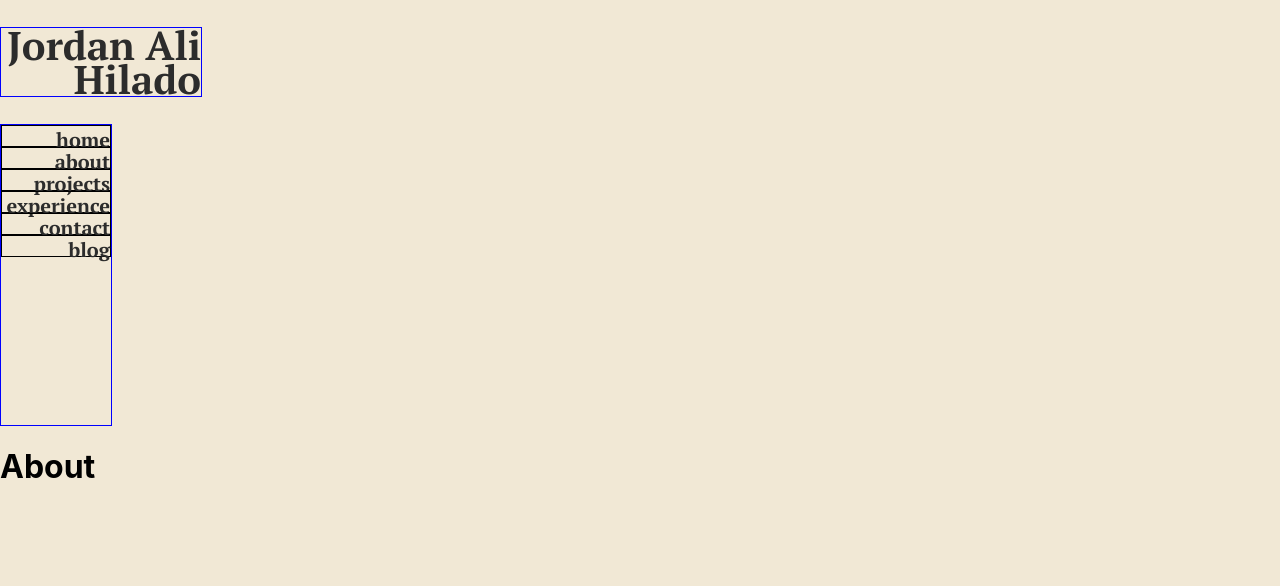
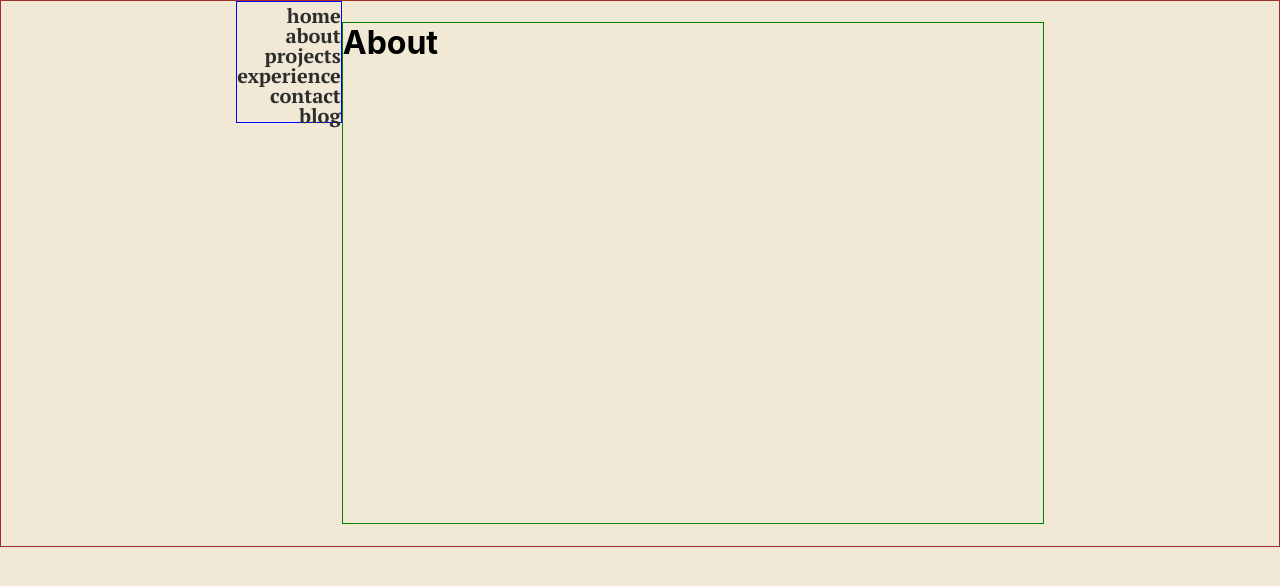
Before and after one commit to jordanhilado/portfolio-website, a React (Create React App) app: page /about in a window 1280 px wide. Shown: the top 586 px of the page. Built offline with nearby package versions, Linux system fonts and the light colour scheme.

Commit message:
Flexbox progress

```diff
--- a/src/App.css
+++ b/src/App.css
@@ -1,51 +1,61 @@
-.App {
-  display: flex;
-  justify-content: center;
-  flex-direction: column;
-}
 body {
   background-color: #F1E8D5;
 }
 
+.App {
+  display: flex;
+  align-items: center;
+  justify-content: center;
+  flex-wrap: wrap;
+
+  border: 1px solid brown;
+}
 .nav-bar {
-  height: 300px;
-  width: 110px;
   display: flex;
   flex-direction: column;
-  text-align: right;
+  align-self: flex-start;
+
+  /* height: 500px; */
+  border: 1px solid blue;
 }
+.content {
+
+  width: 700px;
+  height: 500px;
+  border: 1px solid green;
+}
+
+.name {
+  align-self: flex-start;
+
+  color: #2C2C2C;
+  font-size: 40px;
+  border: 1px solid violet;
+  font-family: 'PT Serif', serif;
+}
+.moving-text {
+  font-family: 'Poppins', sans-serif;
+  height: 40px;
+  line-height: 200%;
+  width: 220px;
+  color: #4B4B4B;
+}
+
+
+
+
+
 .nav-child {
   font-family: 'PT Serif', serif;
+  text-align: right;
   color: white;
   font-size: 20px;
   color: #2C2C2C;
-  border: 1px solid black;
-  max-width: 110px;
+  /* border: 1px solid black; */
   height: 20px;
   text-decoration: none;
+  align-self: flex-end;
 }
 .nav-child:hover {
   color: green;
 }
-.content-title {
-  width: 400px;
-}
-.name {
-  font-family: 'PT Serif', serif;
-  color: #2C2C2C;
-  font-size: 40px;
-  font-weight: 600;
-  width: 200px;
-  line-height: 0.85;
-  text-align: right;
-}
-.moving-text {
-  color: #4B4B4B;
-  font-family: 'Poppins', sans-serif;
-  height: 40px;
-  line-height: 200%;
-  width: 220px;
-}
-.flex {
-  border: 1px solid blue;
-}
--- a/src/App.js
+++ b/src/App.js
@@ -14,7 +14,7 @@ function App() {
   return (
     <Router>
       <div className="App">
-        <Link to="/" style={{ textDecoration: 'none' }}><h1 className="flex name">Jordan Ali Hilado</h1></Link>
+        {/* <Link to="/" style={{ textDecoration: 'none' }}><h1 className="flex name">Jordan Ali Hilado</h1></Link> */}
         <Nav />
         <Switch>
           <Route path="/" exact component={Home} />
@@ -31,7 +31,7 @@ function App() {
 
 const Home = () => (
   <div>
-    <h1 className="flex content-title">homepage</h1>
+    <h1 className="flex content">homepage</h1>
     <p className="flex moving-text">
       I'm a {' '}
       <Typical
--- a/src/components/About.js
+++ b/src/components/About.js
@@ -3,7 +3,7 @@ import React from 'react';
 function About() {
 return (
     <div>
-        <h1>About</h1>
+        <h1 className="content">About</h1>
     </div>
 );
 }
```
